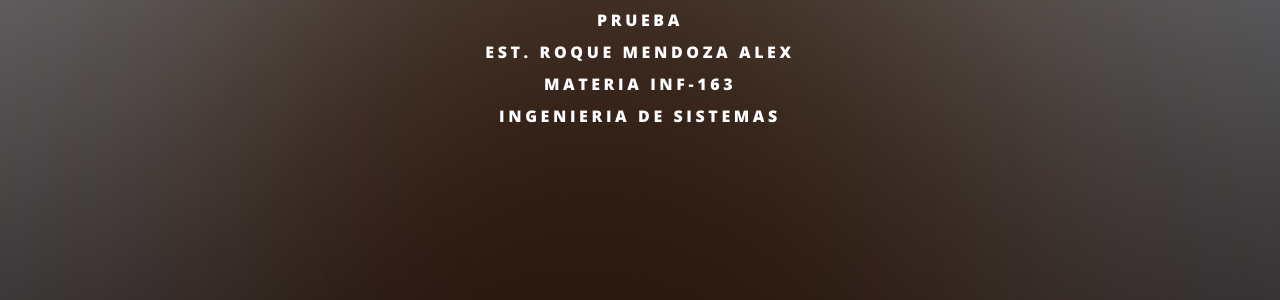
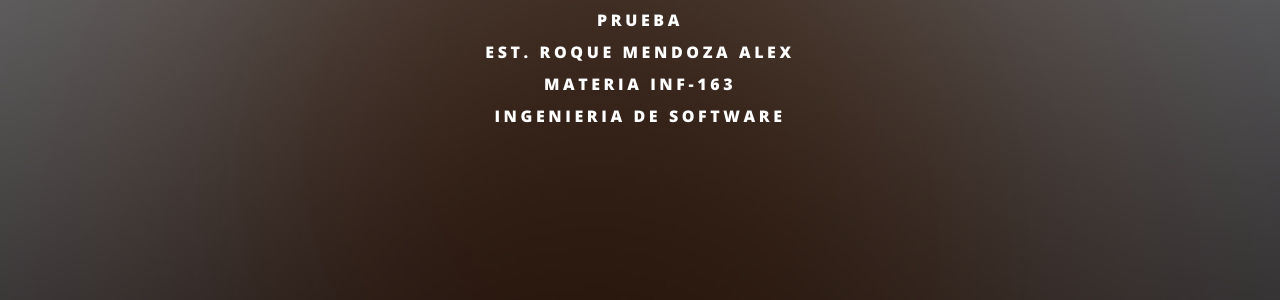
Before and after one commit to AlexRMendoza989/AlexRMendoza989.github.io, a Jekyll site: the page built from index.html, in a window 1280 px wide and 900 px high, scrolled down 276 px. Shown: the part 155-455 px from the top of the window. Built offline with Jekyll 4.4.1, drawn with Linux system fonts in a browser that asks for light colours; some of the changed text lies outside the part shown.

```diff
--- a/_config.yml
+++ b/_config.yml
@@ -7,7 +7,7 @@ description: |
   <h1> Prueba </h1>
    <h1> Est. Roque Mendoza Alex</h1>
    <h1> Materia INF-163</h1>
-   <h1> INGENIERIA DE SISTEMAS</h1>
+   <h1> INGENIERIA DE SOFTWARE</h1>
 first_published: 2022 # if migrating another site, the year of your first publish
 email: your-email@domain.com
 baseurl: "" # the subpath of your site, e.g. /blog
--- a/index.html
+++ b/index.html
@@ -25,7 +25,7 @@ layout: landing
         código de los proyectos que sean abiertos puede ser descargado y
         revisado por cualquier usuario, lo que ayuda a mejorar el producto y
         crear ramificaciones a partir de él. Y si prefieres que tu código no se
-        vea, también pueden crearse proyectos privados.<br />
+        vea, también pueden crearse proyectos .<br />
       </h2>
     </header>
     <ul class="icons major">
```
